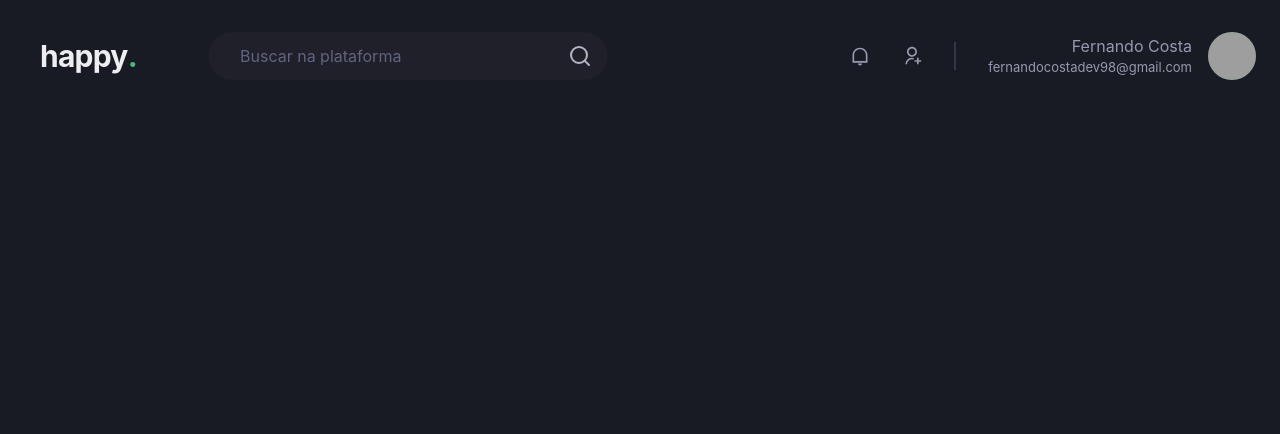
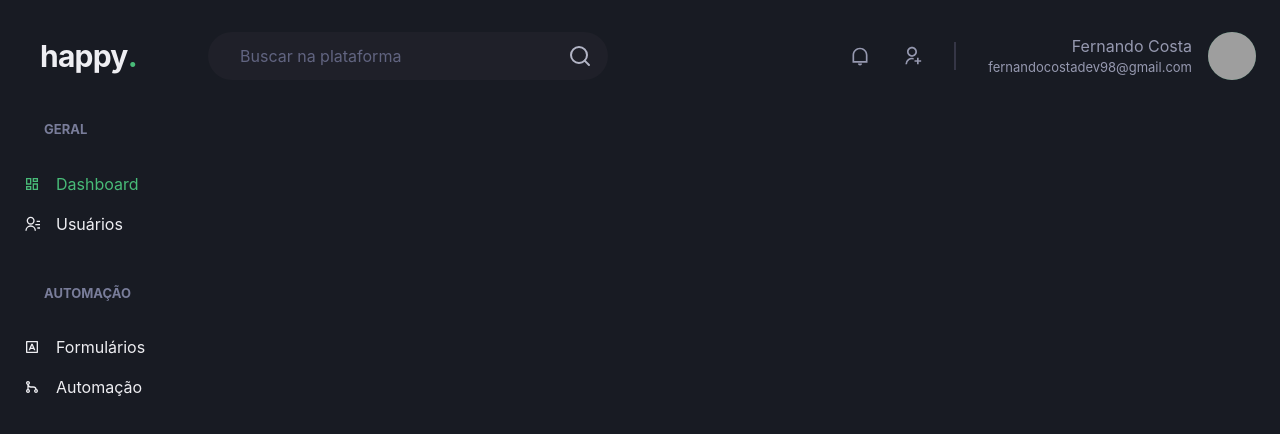
Before and after one commit to l-fernandocosta/happy, a Next.js app: page /dashboard in a window 1280 px wide. Shown: the top 434 px of the page. Built offline with nearby package versions, Linux system fonts and the light colour scheme; grey boxes are pictures that could not be loaded.

Commit message:
Add sidebar

```diff
--- /dev/null
+++ b/src/components/Sidebar/index.tsx
@@ -0,0 +1,41 @@
+import { Box, Icon, Link, Stack, Text } from "@chakra-ui/react";
+import { RiContactsLine, RiDashboardLine, RiGitMergeLine, RiInputMethodLine } from "react-icons/ri";
+
+export default function Sidebar() {
+  return (
+
+    <Box as='aside' w='64' mr='8'>
+      <Stack spacing={'12'} align='flex-start'>
+        <Box>
+          <Text fontWeight={'bold'} fontSize='small' color={'gray.400'} ml='5'>GERAL</Text>
+
+          <Stack spacing={'4'} mt='8' align={'stretch'}>
+            <Link display={'flex'} alignItems='center' color={'green.400'}>
+              <Icon as={RiDashboardLine} size='20'/>
+              <Text ml='4'>Dashboard</Text>
+            </Link>
+            <Link display={'flex'} alignItems='center' >
+              <Icon as={RiContactsLine} size='20' />
+              <Text ml='4'>Usuários</Text>
+            </Link>
+          </Stack>
+        </Box>
+        <Box>
+          <Text fontWeight={'bold'} fontSize='small' color={'gray.400'} ml='5'>AUTOMAÇÃO</Text>
+
+          <Stack spacing={'4'} mt='8' align={'stretch'}>
+            <Link display={'flex'} alignItems='center' >
+              <Icon as={RiInputMethodLine} size='20' />
+              <Text ml='4'>Formulários</Text>
+            </Link>
+            <Link display={'flex'} alignItems='center' >
+              <Icon as={RiGitMergeLine} />
+              <Text ml='4'>Automação</Text>
+            </Link>
+          </Stack>
+        </Box>
+      </Stack>
+
+    </Box>
+  )
+}
--- a/src/pages/dashboard.tsx
+++ b/src/pages/dashboard.tsx
@@ -1,7 +1,15 @@
+import { Flex } from "@chakra-ui/react";
 import Header from "../components/Header";
+import Sidebar from "../components/Sidebar";
 
 export default function Dashboard(){
   return(
-    <Header/>
+   <Flex flexDir={'column'} h='100vh'>
+     <Header/>
+
+     <Flex maxW={1480} w='100%' my='6' mx='auto' px='6'>
+       <Sidebar/>
+     </Flex>
+   </Flex>
   )
 }
```
